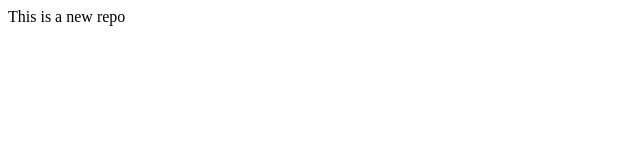
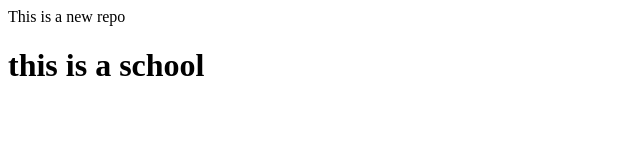
Before and after one commit to aman-chaudhary1/localrepot, a plain HTML site: page index.html in a window 1280 px wide. Shown: the whole page, without its empty margins (0-640 px from the left). Drawn offline with Linux system fonts and the light colour scheme.

Commit message:
Add new h1 feature

```diff
--- a/index.html
+++ b/index.html
@@ -1 +1,2 @@
 <p>This is a new repo</p>
+<h1>this is a school</h1>
```
